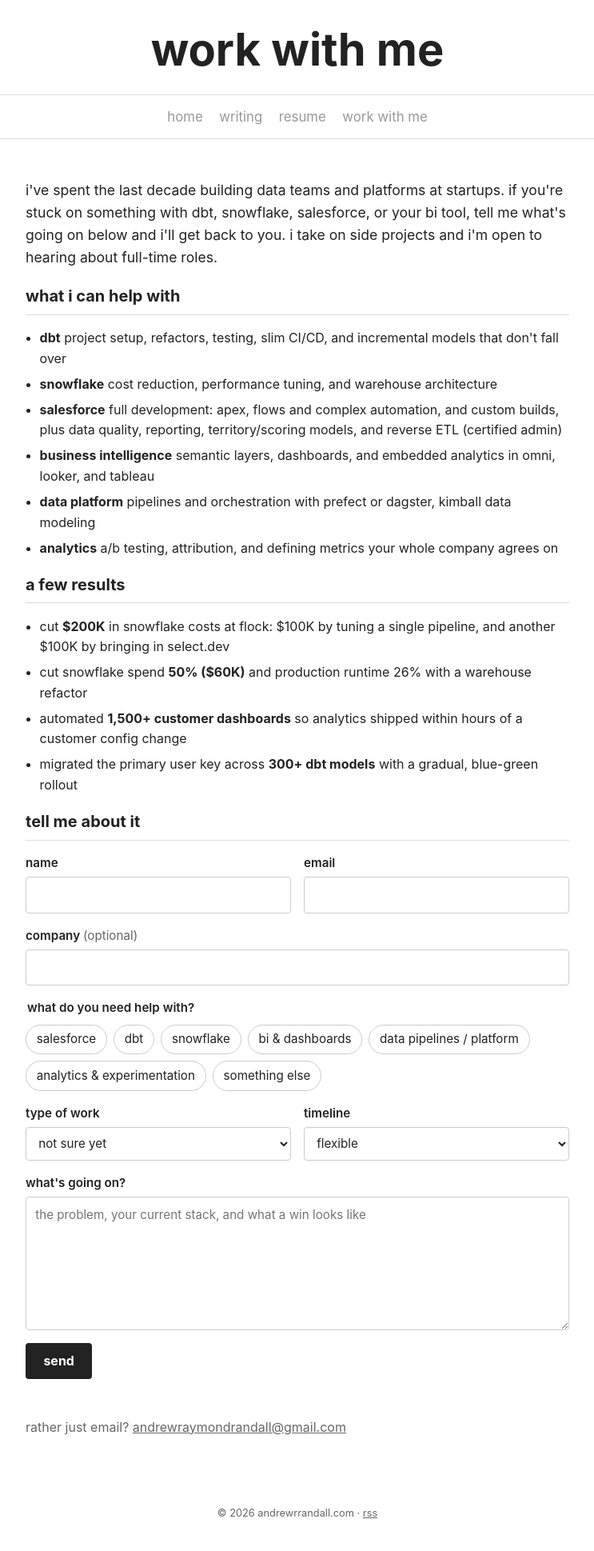
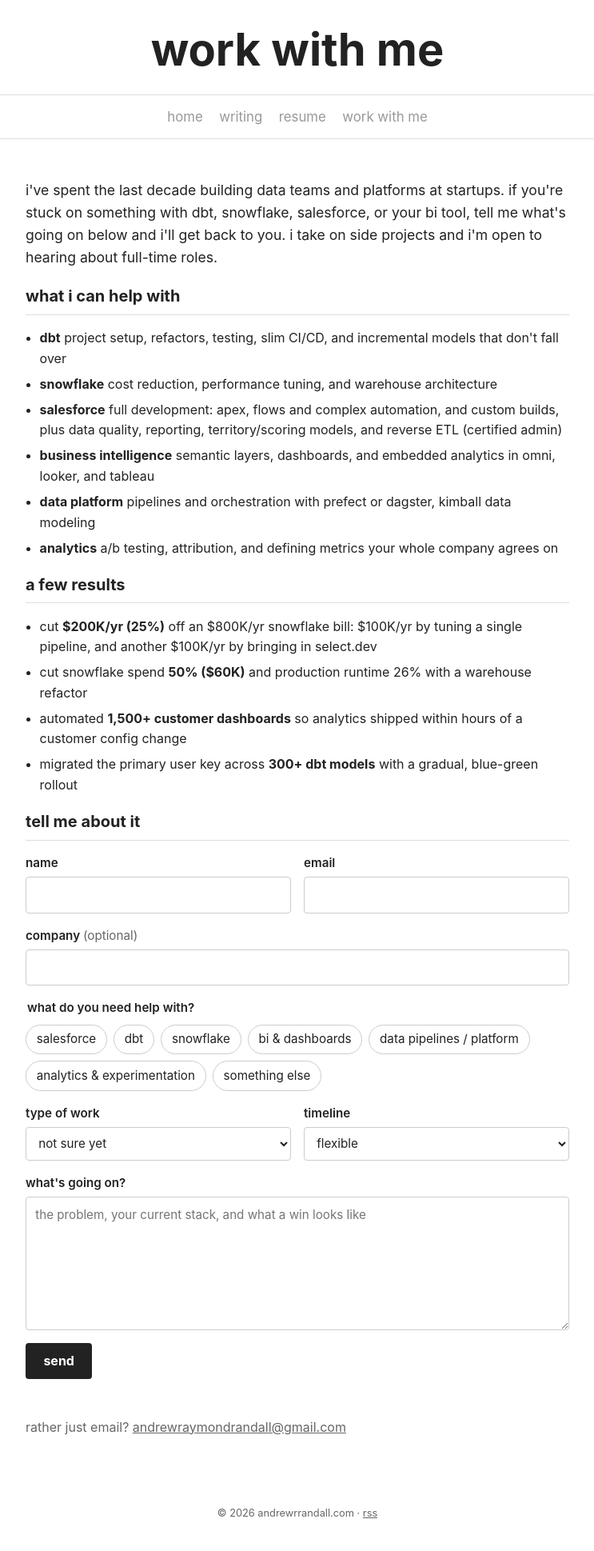
Before and after one commit to andrewrrandall/www.andrewrrandall.com, a Jekyll site: the page built from work-with-me.html, in a window 1280 px wide. Shown: the whole page at 80% size, without its empty margins (268-1011 px from the left). Built offline with Jekyll 4.4.1, drawn with Linux system fonts in a browser that asks for light colours.

Commit message:
Anonymize Snowflake savings result, note annual figures
Co-authored-by: Copilot <223556219+Copilot@users.noreply.github.com>

```diff
--- a/work-with-me.html
+++ b/work-with-me.html
@@ -24,7 +24,7 @@ description: "Hire Andrew Randall for help with dbt, Snowflake, Salesforce, BI,
 
     <h2 class="section-title">a few results</h2>
     <ul class="work-results">
-        <li>cut <strong>$200K</strong> in snowflake costs at flock: $100K by tuning a single pipeline, and another $100K by bringing in select.dev</li>
+        <li>cut <strong>$200K/yr (25%)</strong> off an $800K/yr snowflake bill: $100K/yr by tuning a single pipeline, and another $100K/yr by bringing in select.dev</li>
         <li>cut snowflake spend <strong>50% ($60K)</strong> and production runtime 26% with a warehouse refactor</li>
         <li>automated <strong>1,500+ customer dashboards</strong> so analytics shipped within hours of a customer config change</li>
         <li>migrated the primary user key across <strong>300+ dbt models</strong> with a gradual, blue-green rollout</li>
```
